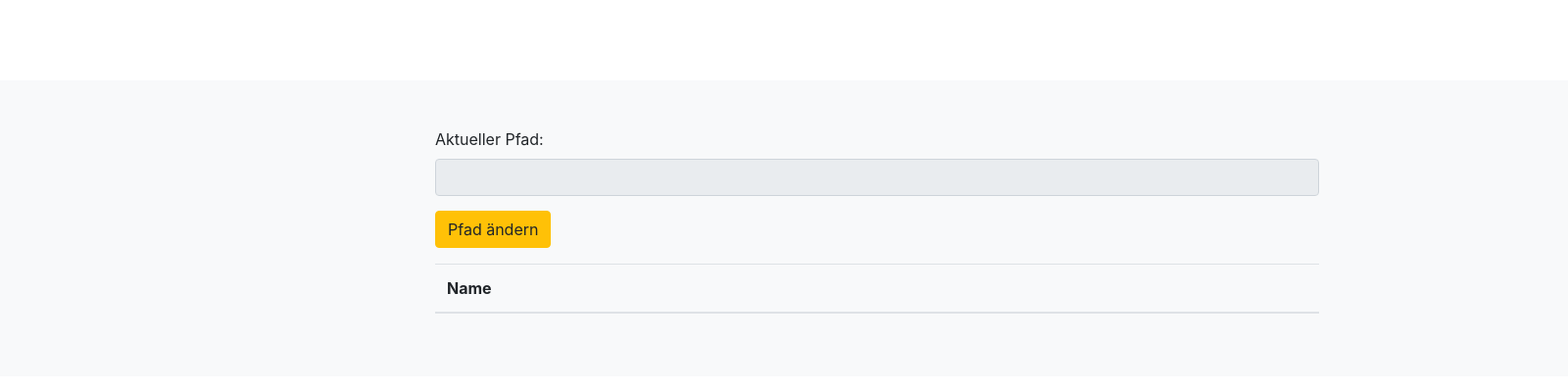
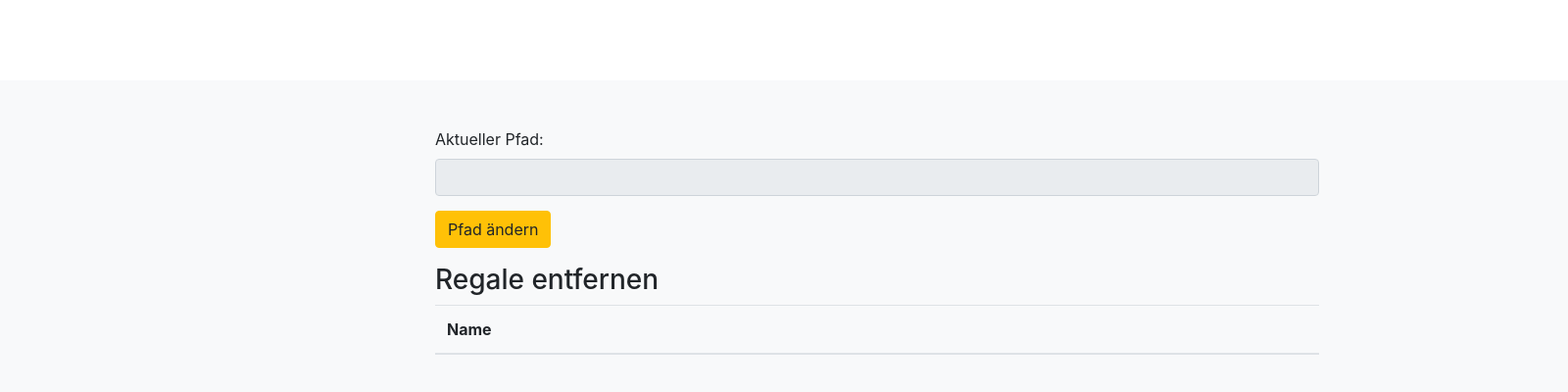
Before and after one commit to MaxEis/Wein-Inventar, an Electron app: page settings.html in a window 1600 px wide. Shown: the part 230-630 px from the top of the page at 98% size. Drawn offline with Linux system fonts and the light colour scheme; no server answers.

Commit message:
Added title

```diff
--- a/settings.html
+++ b/settings.html
@@ -58,6 +58,7 @@
                         </div>
 
                  </div>
+                 <h3 style="margin-top:10px">Regale entfernen</h3>
                  <table class="table table-striped">
                     <thead>
                       <tr><th>Name</th><th></th></tr>
```
Also changed, not shown: script/delete-shelf.html (+0 -1 lines).
